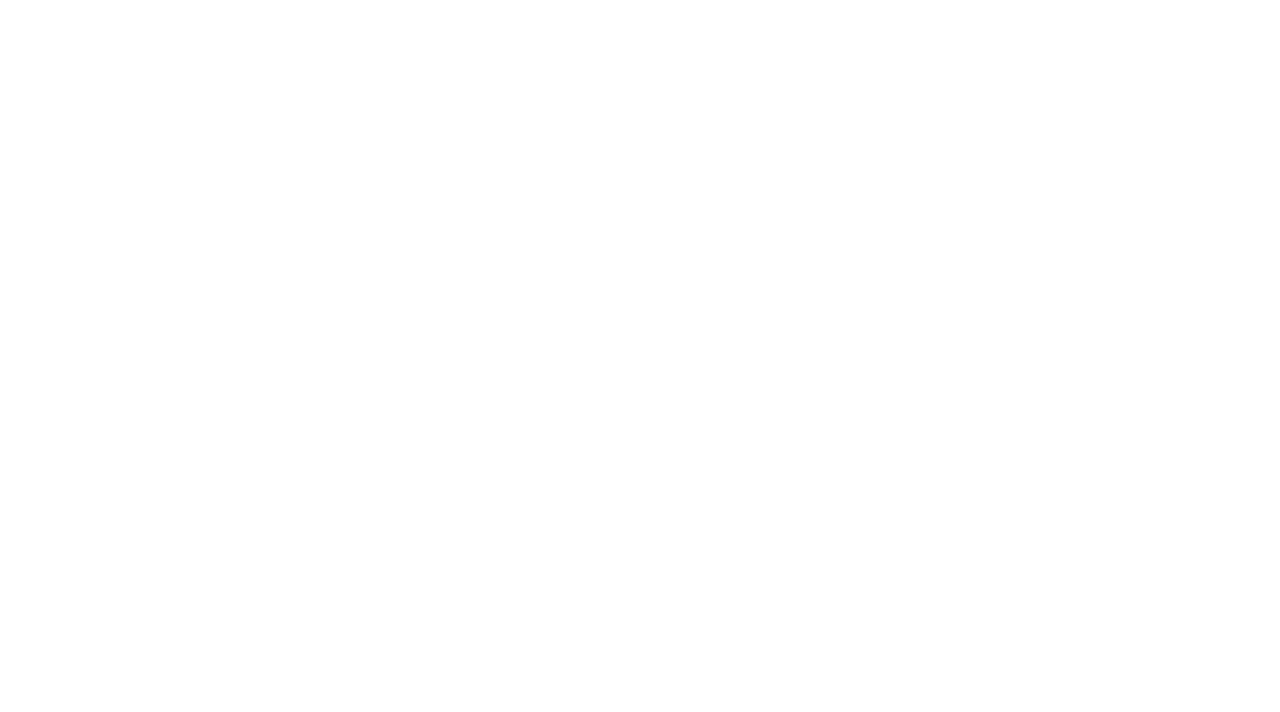
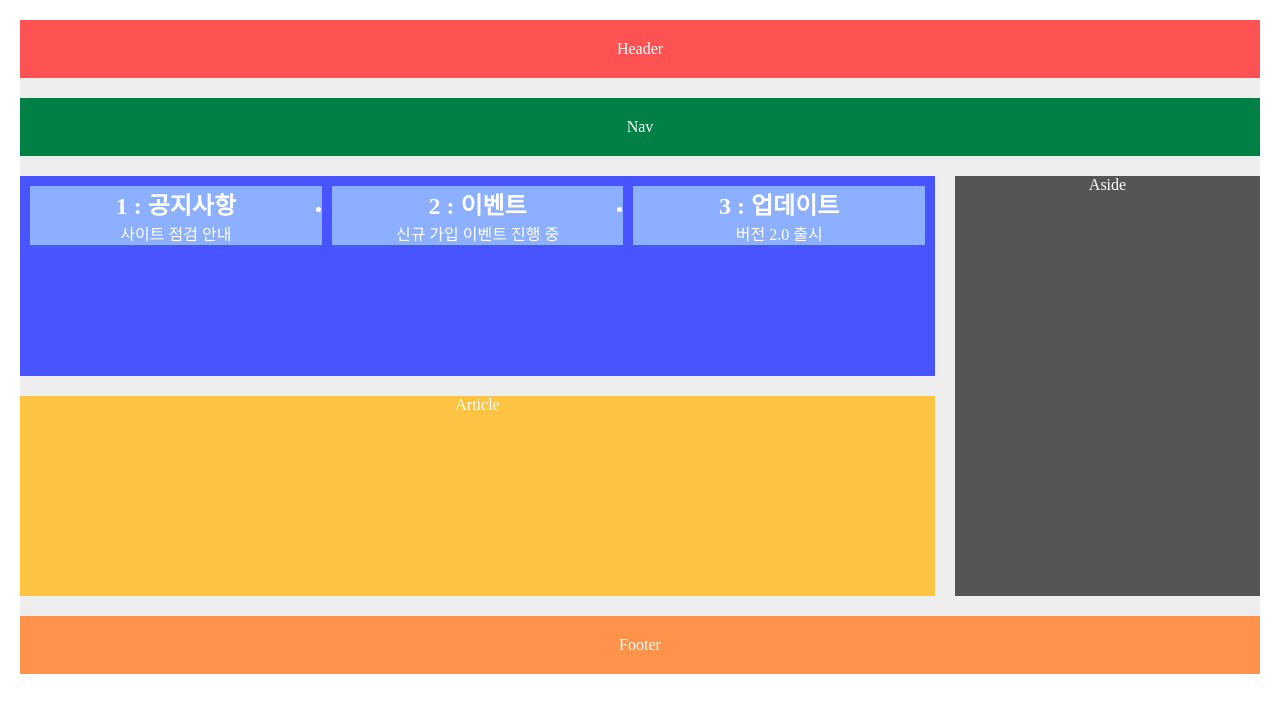
Before and after one commit to sohooroo/react, a React (Vite) app: page / in a window 1280 px wide. Shown: the top 712 px of the page. Built offline with nearby package versions, Linux system fonts and the light colour scheme.

Commit message:
레이아웃

```diff
--- a/src/App.css
+++ b/src/App.css
@@ -0,0 +1,61 @@
+.container {
+    background-color: #eee;
+    /* height: 100vh; */
+    /* font-size: 40px; */
+    display: flex;
+    gap: 20px;
+    flex-direction: column;
+    text-align: center;
+    margin: 20px;
+}
+.container > * {
+    padding: 20px 0;
+    color: #fff;
+}
+header {
+    background-color: rgb(255, 82, 82);
+    width: 100%;
+    padding: 10px 0;
+}
+nav {
+    background-color: rgb(0, 128, 68);
+    width: 100%;
+    padding: 10px 0;
+}
+.content {
+    padding: 0;
+    display: grid;
+    grid-template-columns: 3fr 1fr;
+    grid-template-rows: 200px 200px;
+    grid-template-areas:
+        "section aside"
+        "article aside"
+        ;
+    gap: 20px;
+}
+section {
+    grid-area: section;
+    background-color: rgb(72, 84, 255);
+    padding: 10px;
+}
+section ul {
+    display: flex;
+    gap: 10px;
+}
+section ul li {
+    flex: 1;
+    background-color: #8cb0ff;
+}
+article {
+    grid-area: article;
+    background-color: rgb(255, 195, 67);
+}
+aside {
+    grid-area: aside;
+    background-color: #555;
+}
+footer {
+    background-color: rgb(255, 147, 76);
+    width: 100%;
+    padding: 10px 0;
+}
--- a/src/App.jsx
+++ b/src/App.jsx
@@ -1,11 +1,25 @@
 
 import './App.css'
+import Header from './components/Header'
+import Nav from './components/Nav'
+import Section from './components/Section'
+import Article from './components/Article'
+import Aside from './components/Aside'
+import Footer from './components/Footer'
+
 
 function App() {
 
   return (
-    <main>
-
+    <main className='container'>
+      <Header/>
+      <Nav/>
+      <div className="content">
+        <Section/>
+        <Article/>
+        <Aside/>
+      </div>
+      <Footer/>
     </main>
   )
 }
--- /dev/null
+++ b/src/components/Article.jsx
@@ -0,0 +1,9 @@
+import React from 'react'
+
+const Article = () => {
+    return (
+        <article>Article</article>
+    )
+}
+
+export default Article
--- /dev/null
+++ b/src/components/Aside.jsx
@@ -0,0 +1,9 @@
+import React from 'react'
+
+const Aside = () => {
+    return (
+        <aside>Aside</aside>
+    )
+}
+
+export default Aside
--- /dev/null
+++ b/src/components/Footer.jsx
@@ -0,0 +1,9 @@
+import React from 'react'
+
+const Footer = () => {
+    return (
+        <footer>Footer</footer>
+    )
+}
+
+export default Footer
--- /dev/null
+++ b/src/components/Header.jsx
@@ -0,0 +1,9 @@
+import React from 'react'
+
+const Header = () => {
+    return (
+        <header>Header</header>
+    )
+}
+
+export default Header
--- /dev/null
+++ b/src/components/Nav.jsx
@@ -0,0 +1,9 @@
+import React from 'react'
+
+const Nav = () => {
+    return (
+        <nav>Nav</nav>
+    )
+}
+
+export default Nav
--- /dev/null
+++ b/src/components/Section.jsx
@@ -0,0 +1,23 @@
+import React from 'react'
+
+const Section = () => {
+    const boardList = [
+        { id: 1, title: '공지사항', content: '사이트 점검 안내' },
+        { id: 2, title: '이벤트', content: '신규 가입 이벤트 진행 중' },
+        { id: 3, title: '업데이트', content: '버전 2.0 출시' }
+    ];
+    return (
+        <section>
+            <ul>
+                {boardList.map((board,i)=>(
+                    <li>
+                        <h2>{i+1} : {board.title}</h2>
+                        <p>{board.content}</p>
+                    </li>
+                ))}
+            </ul>
+        </section>
+    )
+}
+
+export default Section
--- a/src/index.css
+++ b/src/index.css
@@ -0,0 +1,5 @@
+* {
+    margin: 0;
+    padding: 0;
+    box-sizing: border-box;
+}
```
